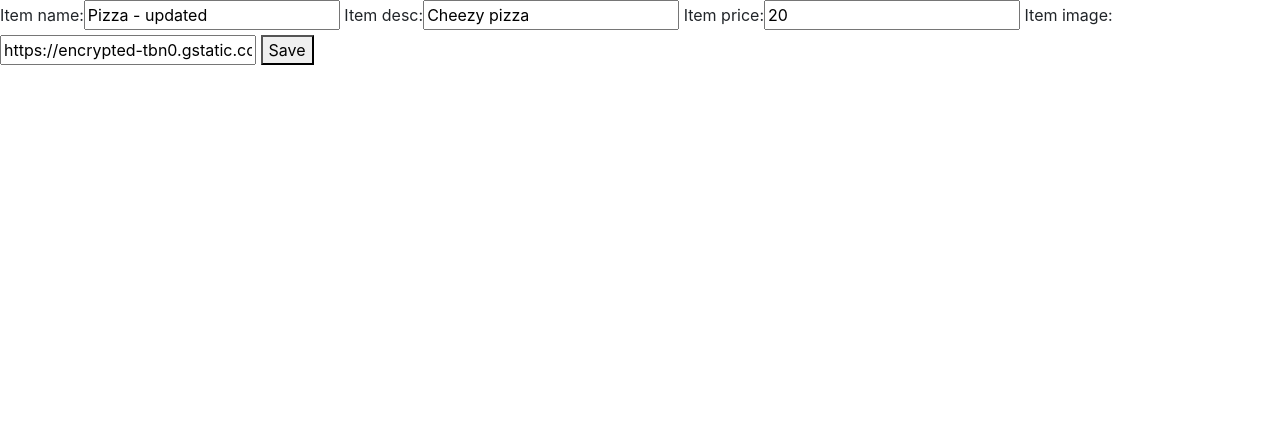
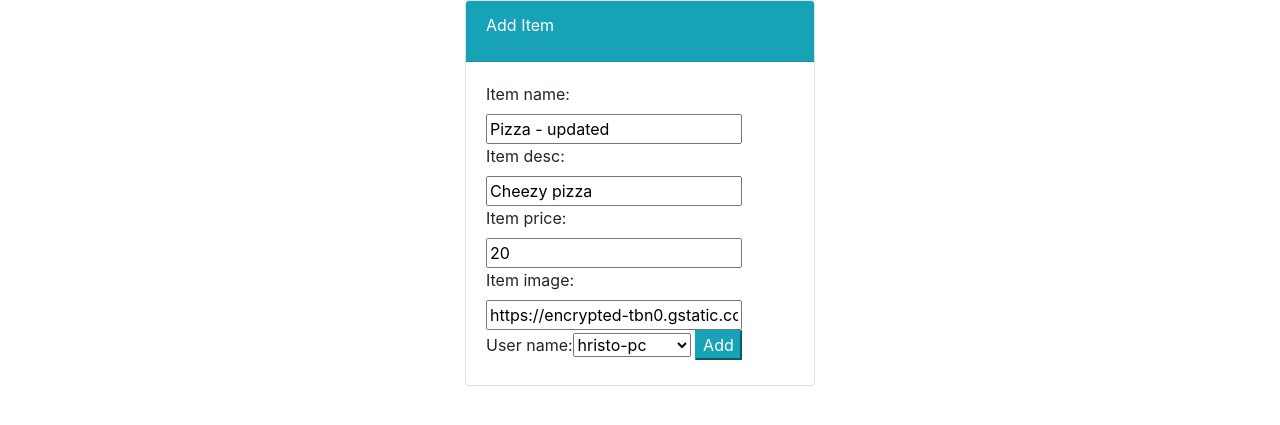
Before and after one commit to BogomilaKatsarska/FoodAppDjangoProject, a Django app: page /food/update/1/ in a window 1280 px wide. Shown: the part 72-497 px from the top of the page. Run offline with Django 3.2, Linux system fonts and the light colour scheme; data comes from the database, SQL or seed files in the repository; both versions use the stored data as it was after the commit; some libraries are stand-ins or nearby versions.

Commit message:
added user to post(user association) and design touch-up

```diff
--- a/food/models.py
+++ b/food/models.py
@@ -1,4 +1,6 @@
 from django.db import models
+from django.contrib.auth.models import User
+from django.urls import reverse
 
 
 class Item(models.Model):
@@ -14,5 +16,14 @@ class Item(models.Model):
         null=True,
         blank=True,
     )
+    user_name = models.ForeignKey(
+        User,
+        on_delete=models.CASCADE,
+        default=1,
+    )
+
     def __str__(self):
         return self.item_name
+
+    def get_absolute_url(self):
+        return reverse('food:detail', kwargs={'pk': self.pk})
--- a/food/urls.py
+++ b/food/urls.py
@@ -1,5 +1,5 @@
 from django.urls import path
-from food.views import create_item, update_item, delete_item, IndexClassView, FoodDetail
+from food.views import  update_item, delete_item, IndexClassView, FoodDetail, ItemCreate
 
 app_name = 'food'
 
@@ -8,7 +8,8 @@ urlpatterns = (
     path('', IndexClassView.as_view(), name='index'),
     # path('<int:item_id>/', detail, name='detail'),
     path('<int:pk>/', FoodDetail.as_view(), name='detail'),
-    path('add/', create_item, name='create_item'),
+    # path('add/', create_item, name='create_item'),
+    path('add/', ItemCreate.as_view(), name='create_item'),
     path('update/<int:id>/', update_item, name='update_item'),
     path('delete/<int:id>/', delete_item, name='delete_item'),
 )
--- a/food/views.py
+++ b/food/views.py
@@ -3,6 +3,7 @@ from food.forms import ItemForm
 from food.models import Item
 from django.views.generic.list import ListView
 from django.views.generic.detail import DetailView
+from django.views.generic.edit import CreateView
 
 
 # def index(request):
@@ -30,16 +31,27 @@ class FoodDetail(DetailView):
     model = Item
     template_name = 'food/detail.html'
 
-def create_item(request):
-    form = ItemForm(request.POST or None)
-    context = {
-        'form': form,
-    }
-    if form.is_valid():
-        form.save()
-        return redirect('food:index')
 
-    return render(request, 'food/item-form.html', context)
+# def create_item(request):
+#     form = ItemForm(request.POST or None)
+#     context = {
+#         'form': form,
+#     }
+#     if form.is_valid():
+#         form.save()
+#         return redirect('food:index')
+#
+#     return render(request, 'food/item-form.html', context)
+
+class ItemCreate(CreateView):
+    model = Item
+    fields = ['item_name', 'item_desc', 'item_price', 'item_image']
+    template_name = 'food/item-form.html'
+
+    def form_valid(self, form):
+        form.instance.user_name = self.request.user
+
+        return super().form_valid(form)
 
 
 def update_item(request, id):
--- a/templates/food/index.html
+++ b/templates/food/index.html
@@ -16,6 +16,7 @@
                         <h3>{{ item.item_name }}</h3>
                         <h5>{{ item.item_desc }}</h5>
                         <h6>${{ item.item_price }}</h6>
+                        <h6>{{ item.user_name }}</h6>
                     </div>
                     <div class="col-md-2">
                         <a href="{% url 'food:detail' item.id %}" class="btn btn-success">Details</a>
--- a/templates/food/item-form.html
+++ b/templates/food/item-form.html
@@ -1,18 +1,23 @@
 {% extends 'food/base.html' %}
-<!DOCTYPE html>
-<html lang="en">
-<head>
-    <meta charset="UTF-8">
-    <title>Title</title>
-</head>
-<body>
-    {% block body %}
-    <form action="" method="post">
-        {% csrf_token %}
-        {{ form }}
-        <button type="submit">Save</button>
-    </form>
-    {% endblock %}
-
-</body>
-</html>
+{% block body %}
+        <div class="container">
+        <div class="row">
+            <div class="col-md-4 offset-md-4">
+                <div class="card">
+                    <div class="card-header text-white bg-info">
+                        <div class="card-title">
+                            Add Item
+                        </div>
+                    </div>
+                    <div class="card-body">
+                        <form method="POST">
+                            {% csrf_token %}
+                            {{ form }}
+                            <button class="btn-info" type="submit">Add</button>
+                        </form>
+                    </div>
+                </div>
+            </div>
+        </div>
+    </div>
+{% endblock %}
```
Also changed, not shown: templates/user/login.html (+31 -5 lines), templates/user/register.html (+29 -5 lines), db.sqlite3.
